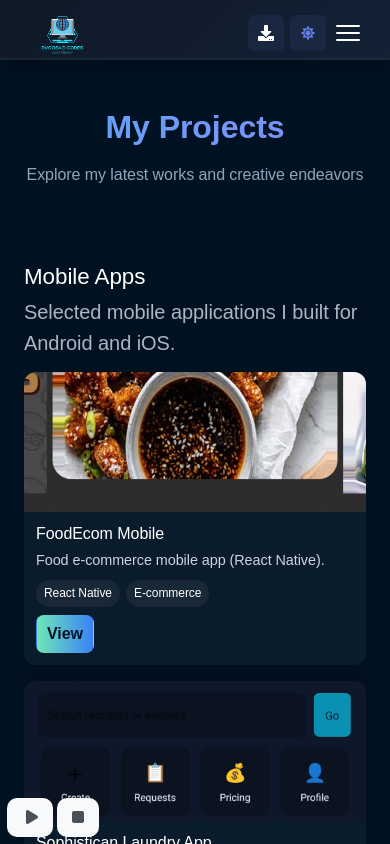
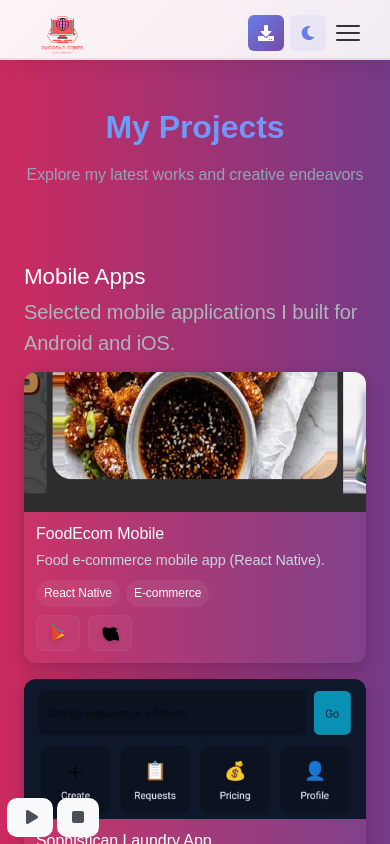
Before and after one commit to EdetDavid/My-Website, a React (Create React App) app: page /projects in a window 390 px wide. Built offline with nearby package versions, Linux system fonts and the light colour scheme; a web font is replaced by a local one.

Commit message:
Updating Mobile Component

```diff
--- a/src/components/MobileApps.css
+++ b/src/components/MobileApps.css
@@ -68,3 +68,22 @@
   text-decoration: none;
   font-weight: 600;
 }
+
+.store-btns {
+  display: flex;
+  gap: 8px;
+  align-items: center;
+}
+.store-btn {
+  display: inline-flex;
+  align-items: center;
+  justify-content: center;
+  width: 44px;
+  height: 36px;
+  border-radius: 8px;
+  text-decoration: none;
+  background: rgba(255,255,255,0.04);
+  border: 1px solid rgba(255,255,255,0.04);
+}
+.store-btn.play svg { filter: drop-shadow(0 2px 2px rgba(0,0,0,0.2)); }
+.store-btn.app svg { filter: drop-shadow(0 2px 2px rgba(0,0,0,0.15)); }
--- a/src/components/MobileApps.jsx
+++ b/src/components/MobileApps.jsx
@@ -1,5 +1,6 @@
 import React from "react";
 import "./MobileApps.css";
+import { ProjectImage } from "./ProjectCard";
 
 const MobileApps = ({ projects = [] }) => {
   return (
@@ -13,11 +14,7 @@ const MobileApps = ({ projects = [] }) => {
         {projects.map((p) => (
           <article key={p.title} className="mobile-card" role="listitem">
             <div className="mobile-preview">
-              {p.image ? (
-                <img src={p.image} alt={p.title} />
-              ) : (
-                <div className="mobile-placeholder">No image</div>
-              )}
+              <ProjectImage project={p} imageClass="mobile-preview-img" />
             </div>
             <div className="mobile-meta">
               <h3>{p.title}</h3>
@@ -30,9 +27,44 @@ const MobileApps = ({ projects = [] }) => {
                 ))}
               </div>
               <div className="mobile-actions">
-                <a href={p.link || "#"} className="btn" target="_blank" rel="noopener noreferrer">
-                  View
-                </a>
+                <div className="store-btns">
+                  {p.playStore ? (
+                    <a
+                      href={p.playStore}
+                      className="store-btn play"
+                      target="_blank"
+                      rel="noopener noreferrer"
+                      aria-label={`Open ${p.title} on Google Play`}
+                    >
+                      <svg xmlns="http://www.w3.org/2000/svg" viewBox="0 0 512 512" width="20" height="20" aria-hidden="true">
+                        <path fill="#34A853" d="M325.3 234.3L104.4 16.4c-9.5-9.5-25-12.3-37.6-6.5l170.4 170.4 88.1 54z"/>
+                        <path fill="#4285F4" d="M425.7 197.6L345.6 250 184.9 89.3l140.4 108.6 100.4-0.3z"/>
+                        <path fill="#FBBC05" d="M184.9 422.7L345.6 262l80.1 52.3-241 108.4z"/>
+                        <path fill="#EA4335" d="M104.4 495.6l220.9-217.9L104.4 59.8V495.6z"/>
+                      </svg>
+                    </a>
+                  ) : null}
+
+                  {p.appStore ? (
+                    <a
+                      href={p.appStore}
+                      className="store-btn app"
+                      target="_blank"
+                      rel="noopener noreferrer"
+                      aria-label={`Open ${p.title} on the App Store`}
+                    >
+                      <svg xmlns="http://www.w3.org/2000/svg" viewBox="0 0 384 512" width="18" height="20" aria-hidden="true">
+                        <path fill="#000" d="M318.7 268.7c-1.1-44.7 19.7-78.6 61.6-103.6-23-33.5-57.6-52.6-101.8-55.1-43.9-2.5-88.5 25.9-111.7 25.9-23.6 0-60.9-24.1-100.1-24.1C20.9 111-0 152.9 0 220.1c0 77 32.8 133.9 69.4 173.7 33.5 36.7 73.3 69.6 125.7 68 47.7-1.5 65.8-30.9 123.6-30.9 58.8 0 77.4 30.9 125.8 30.9 21.7 0 45.9-6.9 66.6-22.2-7.9-9-18.4-17.9-31.6-26.6-41.8-26.6-74.6-60.3-79.5-119.2-3.5-39.1-21.3-79.6-79.5-81.7z"/>
+                      </svg>
+                    </a>
+                  ) : null}
+
+                  {!p.playStore && !p.appStore && (
+                    <a href={p.link || "#"} className="btn" target="_blank" rel="noopener noreferrer">
+                      View
+                    </a>
+                  )}
+                </div>
               </div>
             </div>
           </article>
--- /dev/null
+++ b/src/components/ProjectCard.jsx
@@ -0,0 +1,87 @@
+import React, { useState } from "react";
+
+export const ProjectImage = ({ project, imageClass = "" }) => {
+  const [showLightbox, setShowLightbox] = useState(false);
+
+  return (
+    <>
+      {project.image && (
+        <>
+          <img
+            src={project.image}
+            alt={project.title}
+            loading="lazy"
+            decoding="async"
+            className={imageClass}
+            onClick={() => project.category === "graphics" && setShowLightbox(true)}
+            style={{ cursor: project.category === "graphics" ? "zoom-in" : "pointer" }}
+          />
+
+          {showLightbox && project.image && (
+            <div className="lightbox" onClick={() => setShowLightbox(false)}>
+              <div className="lightbox-content">
+                <img src={project.image} alt={project.title} />
+                <button
+                  className="lightbox-close"
+                  onClick={() => setShowLightbox(false)}
+                  aria-label="Close image"
+                >
+                  ×
+                </button>
+              </div>
+            </div>
+          )}
+        </>
+      )}
+    </>
+  );
+};
+
+const ProjectCard = ({ project }) => {
+  const [isHovered, setIsHovered] = useState(false);
+
+  return (
+    <div className="project-item" data-category={project.category}>
+      <div
+        className={`project-card ${isHovered ? "hovered" : ""}`}
+        onMouseEnter={() => setIsHovered(true)}
+        onMouseLeave={() => setIsHovered(false)}
+      >
+        <div className="project-image">
+          <ProjectImage project={project} />
+          <div className="project-overlay">
+            <div className="project-details">
+              <h3>{project.title}</h3>
+              <p>{project.description}</p>
+              {project.category !== "graphics" ? (
+                <div className="project-links">
+                  <a
+                    href={project.link}
+                    target="_blank"
+                    rel="noopener noreferrer"
+                    className="visit-btn"
+                    aria-label={`Visit ${project.title}`}
+                  >
+                    <span>Visit Site</span>
+                    <i className="fas fa-external-link-alt"></i>
+                  </a>
+                </div>
+              ) : (
+                <button
+                  className="visit-btn"
+                  onClick={() => {}}
+                  aria-label={`View ${project.title} full size`}
+                >
+                  <span>View Full Size</span>
+                  <i className="fas fa-search-plus"></i>
+                </button>
+              )}
+            </div>
+          </div>
+        </div>
+      </div>
+    </div>
+  );
+};
+
+export default ProjectCard;
--- a/src/components/navbar.jsx
+++ b/src/components/navbar.jsx
@@ -43,6 +43,37 @@ const Navbar = () => {
       if (scrollTimeout) clearTimeout(scrollTimeout);
     };
   }, [lastScrollY, scrollTimeout]);
+
+  // Close mobile menu on Escape or when clicking outside the navbar
+  useEffect(() => {
+    const handleKey = (e) => {
+      if (e.key === "Escape") {
+        setIsMobileMenuOpen(false);
+        setActiveMenu(null);
+      }
+    };
+
+    const handleClickOutside = (e) => {
+      if (
+        isMobileMenuOpen &&
+        navbarRef.current &&
+        !navbarRef.current.contains(e.target)
+      ) {
+        setIsMobileMenuOpen(false);
+        setActiveMenu(null);
+      }
+    };
+
+    if (isMobileMenuOpen) {
+      document.addEventListener("keydown", handleKey);
+      document.addEventListener("mousedown", handleClickOutside);
+    }
+
+    return () => {
+      document.removeEventListener("keydown", handleKey);
+      document.removeEventListener("mousedown", handleClickOutside);
+    };
+  }, [isMobileMenuOpen]);
 
   const handleDarkModeToggle = () => setDarkMode(!darkMode);
 
--- a/src/context/DarkModeContext.js
+++ b/src/context/DarkModeContext.js
@@ -1,9 +1,32 @@
-import React, { createContext, useState, useContext } from 'react';
+import React, { createContext, useState, useContext, useEffect } from 'react';
 
 const DarkModeContext = createContext(undefined);
 
 export const DarkModeProvider = ({ children }) => {
-  const [darkMode, setDarkMode] = useState(true); // Set default to true for dark mode
+  // Initialize from localStorage if present, otherwise respect OS preference
+  const getInitial = () => {
+    try {
+      const stored = localStorage.getItem('darkMode');
+      if (stored !== null) return stored === 'true';
+    } catch (err) {
+      // ignore localStorage errors
+    }
+    if (typeof window !== 'undefined' && window.matchMedia) {
+      return window.matchMedia('(prefers-color-scheme: dark)').matches;
+    }
+    return true;
+  };
+
+  const [darkMode, setDarkMode] = useState(getInitial);
+
+  // Persist preference
+  useEffect(() => {
+    try {
+      localStorage.setItem('darkMode', darkMode ? 'true' : 'false');
+    } catch (err) {
+      // ignore
+    }
+  }, [darkMode]);
 
   const value = {
     darkMode,
--- a/src/pages/projects/projects.jsx
+++ b/src/pages/projects/projects.jsx
@@ -35,6 +35,7 @@ import flyer1 from "../../assets/graphics/kagali.png";
 import flourish from "../../assets/graphics/Florish.png";
 import fragrance from "../../assets/graphics/Fragrance&Style.png";
 import MobileApps from "../../components/MobileApps";
+import ProjectCard from "../../components/ProjectCard";
 
 // Styles
 import "./projects.css";
@@ -194,6 +195,8 @@ const projectsData = [
     title: "FoodEcom Mobile",
     description: "Food e-commerce mobile app (React Native).",
     link: "#",
+    playStore: "#",
+    appStore: "#",
     category: "mobile",
     tags: ["React Native", "E-commerce"],
   },
@@ -202,6 +205,7 @@ const projectsData = [
     title: "Sophistican Laundry App",
     description: "Laundry service booking mobile app.",
     link: "#",
+    playStore: "#",
     category: "mobile",
     tags: ["React Native", "Services"],
   },
@@ -210,6 +214,8 @@ const projectsData = [
     title: "TrackD",
     description: "Delivery & tracking mobile app.",
     link: "#",
+    playStore: "#",
+    appStore: "#",
     category: "mobile",
     tags: ["React Native", "Logistics"],
   },
@@ -218,6 +224,7 @@ const projectsData = [
     title: "XTranslate",
     description: "Mobile translation utility app.",
     link: "#",
+    appStore: "#",
     category: "mobile",
     tags: ["Flutter", "Utility"],
   },
@@ -253,79 +260,7 @@ const projectsData = [
     category: "graphics",
   },
 ];
-const ProjectCard = ({ project }) => {
-  const [isHovered, setIsHovered] = useState(false);
-  const [showLightbox, setShowLightbox] = useState(false);
-
-  return (
-    <div className="project-item" data-category={project.category}>
-      <div
-        className={`project-card ${isHovered ? "hovered" : ""}`}
-        onMouseEnter={() => setIsHovered(true)}
-        onMouseLeave={() => setIsHovered(false)}
-      >
-        <div className="project-image">
-          {project.image && (
-            <img
-              src={project.image}
-              alt={project.title}
-              onClick={() =>
-                project.category === "graphics" && setShowLightbox(true)
-              }
-              style={{
-                cursor: project.category === "graphics" ? "zoom-in" : "pointer",
-              }}
-            />
-          )}
-          <div className="project-overlay">
-            <div className="project-details">
-              <h3>{project.title}</h3>
-              <p>{project.description}</p>
-              {project.category !== "graphics" ? (
-                <div className="project-links">
-                  <a
-                    href={project.link}
-                    target="_blank"
-                    rel="noopener noreferrer"
-                    className="visit-btn"
-                    aria-label={`Visit ${project.title}`}
-                  >
-                    <span>Visit Site</span>
-                    <i className="fas fa-external-link-alt"></i>
-                  </a>
-                </div>
-              ) : (
-                <button
-                  className="visit-btn"
-                  onClick={() => setShowLightbox(true)}
-                  aria-label={`View ${project.title} full size`}
-                >
-                  <span>View Full Size</span>
-                  <i className="fas fa-search-plus"></i>
-                </button>
-              )}
-            </div>
-          </div>
-        </div>
-      </div>
-
-      {showLightbox && project.image && (
-        <div className="lightbox" onClick={() => setShowLightbox(false)}>
-          <div className="lightbox-content">
-            <img src={project.image} alt={project.title} />
-            <button
-              className="lightbox-close"
-              onClick={() => setShowLightbox(false)}
-              aria-label="Close image"
-            >
-              ×
-            </button>
-          </div>
-        </div>
-      )}
-    </div>
-  );
-};
+// ProjectCard component moved to src/components/ProjectCard.jsx
 
 const Projects = () => {
   const [searchTerm, setSearchTerm] = useState("");
```
